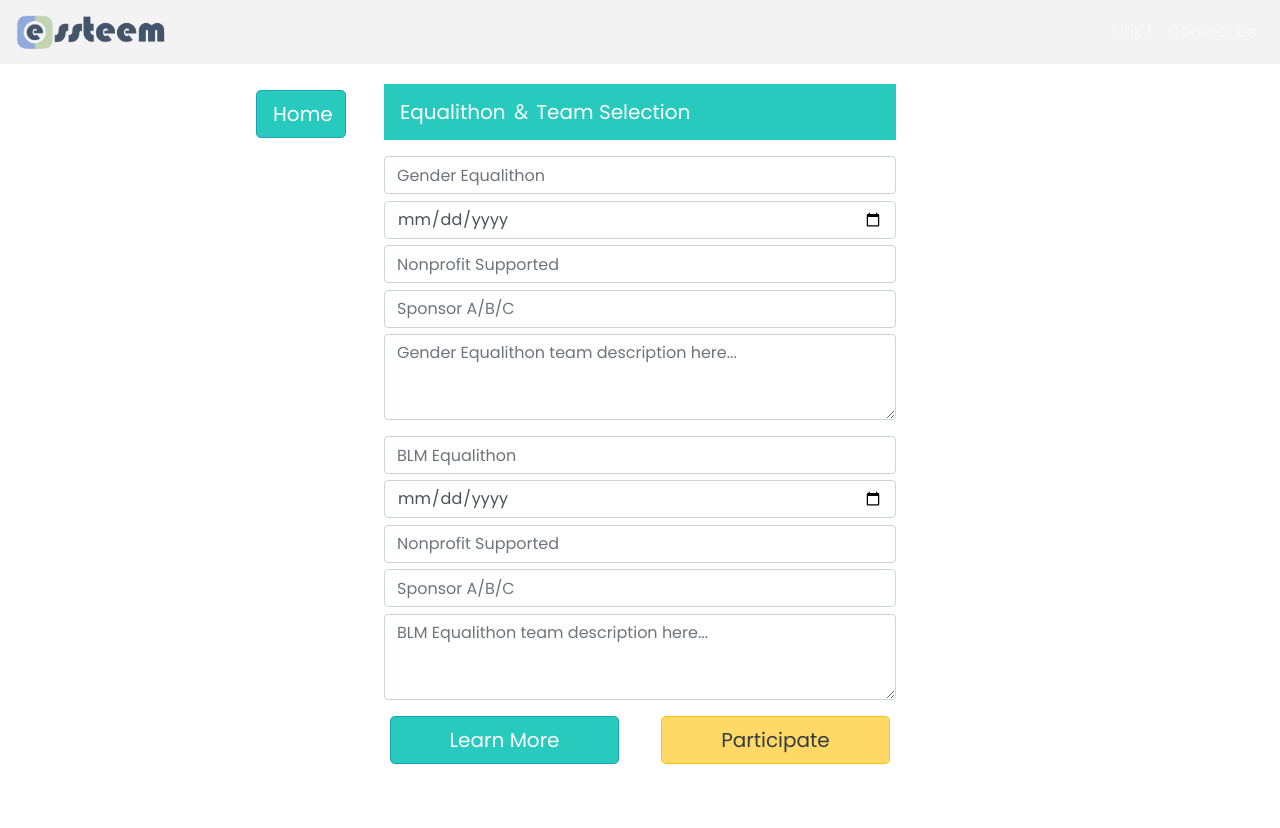
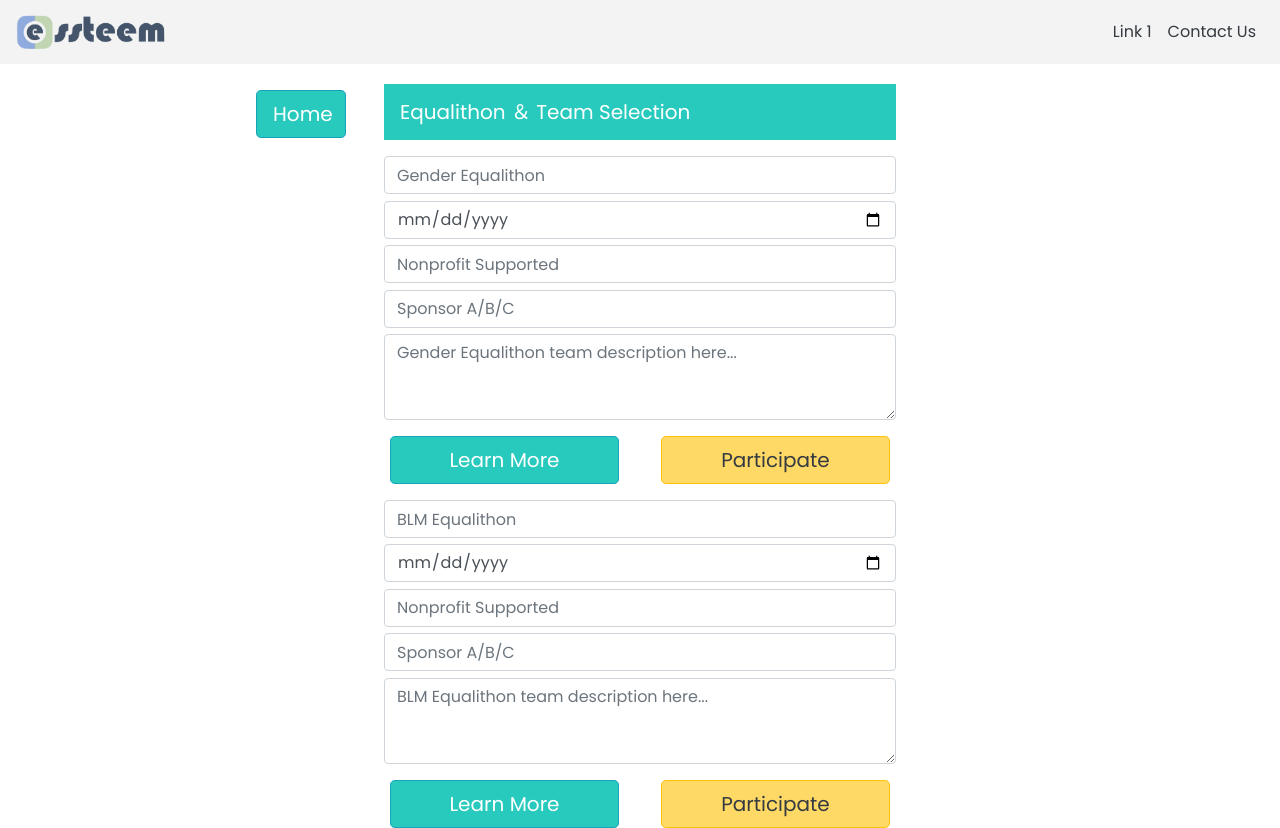
Before and after one commit to esteemcode/equalithon, a React (Create React App) app: page /equalithon-selection in a window 1280 px wide. Before the commit the page ends 800 px from the top, so only its background shows below. Built offline with nearby package versions, Linux system fonts and the light colour scheme.

Commit message:
Added buttons to EqualithonSelection

```diff
--- a/src/components/EqualithonSelection.jsx
+++ b/src/components/EqualithonSelection.jsx
@@ -5,6 +5,14 @@ import Col from 'react-bootstrap/Col';
 import Form from 'react-bootstrap/Form';
 import Button from 'react-bootstrap/Button';
 import 'bootstrap/dist/css/bootstrap.min.css';
+
+/* THIS
+LISTS
+ALL
+ACTIVE
+EQUALITHONS
+TO
+JOIN */
 
 const EqualithonSelection = () => {
 
@@ -30,6 +38,14 @@ const EqualithonSelection = () => {
                 <Form.Group name="teamDescription">
                     <Form.Control as="textarea" rows={3} placeholder="Gender Equalithon team description here..." />
                 </Form.Group>
+                <Row className="text-center mt-3">
+                    <Col lg={{ span: 6}}>
+                        <Button href="/equalithon-info" size="lg" variant="info" className="cyan text-white team-select-button mx-auto">Learn More</Button>
+                    </Col>
+                    <Col lg={{ span: 6}}>
+                        <Button href="/select-location" size="lg" variant="warning" className="yellow text-dark team-select-button mx-auto">Participate</Button>
+                    </Col>
+                </Row>
                 <Form.Group className="form-group">
                     <Form.Control className="mt-3" required type="text" name="teamName" placeholder="BLM Equalithon" />
                 </Form.Group>
--- a/src/components/ParticipantRegistration.jsx
+++ b/src/components/ParticipantRegistration.jsx
@@ -1,9 +1,11 @@
 import { useState } from 'react';
 import { Row, Col, Container, Form } from 'react-bootstrap';
 import Navigation from './landingPage/navigation/Navigation';
+import {Redirect} from 'react-router-dom'
 
 const reasonsList = [
-    { name: 'Hack in Equalithon', checked: true },
+    { name: 'Please select your primary reason for joining', checked: false },
+    { name: 'Hack in Equalithon', checked: false },
     { name: 'Boost my career', checked: false },
     { name: 'Find a job', checked: false },
     { name: 'Help others find a job', checked: false },
@@ -28,7 +30,7 @@ const ParticipantRegistration = () => {
         setReasons(newReasons);
         setIsActive(index);
     }
-
+console.log(reasons)
     return (
         <>
         <Navigation />
@@ -39,9 +41,6 @@ const ParticipantRegistration = () => {
                     <Row className="cyan form-header text-white pt-1 pb-1 col-12 mt-0 ml-0 mr-0 mb-3">
 						    <Row className="m-0 col-12 pl-0 pr-0 pt-2 pb-0">
 						    	<h4>Welcome to Essteem</h4>
-						    </Row>
-						    <Row className="m-0 col-12 pl-0 pr-0 pt-0 pb-1">
-						    	<h6>Please select your primary reason for joining</h6>
 						    </Row>
 					    </Row>
                         {
@@ -58,6 +57,7 @@ const ParticipantRegistration = () => {
                                 )
                             })
                         }
+                        { reasons.some((each) => each.checked) ? (<Redirect to='/home' />) : (<div />)}
                         </Form>
                         </Col>
                         </Row>
--- a/src/components/RegistrationGroup.js
+++ b/src/components/RegistrationGroup.js
@@ -93,7 +93,7 @@ const RegistrationGroup = () => {
       <Navigation />
       <form id="contact-form" className="registrationForm" onSubmit={sendData}>
         <Container className="cyan form-header text-white p-2 mb-3">
-          <h5> One last thing.</h5>
+          <h5> Congrats! You are registered.</h5>
           <p> Invite 3 peers: the more to help, the merrier!</p>
         </Container>
 
--- a/src/components/landingPage/navigation/Navigation.jsx
+++ b/src/components/landingPage/navigation/Navigation.jsx
@@ -18,8 +18,8 @@ const Navigation = () => {
             <Navbar.Toggle aria-controls="basic-navbar-nav" />
             <Navbar.Collapse id="basic-navbar-nav" className="justify-content-end">
                 <Nav>
-                <Nav.Link href="#link" className="text-light">Link 1</Nav.Link>
-                <Nav.Link href="contact" className="text-light">Contact Us</Nav.Link>
+                <Nav.Link href="#link" className="text-dark">Link 1</Nav.Link>
+                <Nav.Link href="contact" className="text-dark">Contact Us</Nav.Link>
                 </Nav>
             </Navbar.Collapse>
         </Navbar>
```
Also changed, not shown: src/components/EqualithonInfo.jsx (+13 -0 lines).
